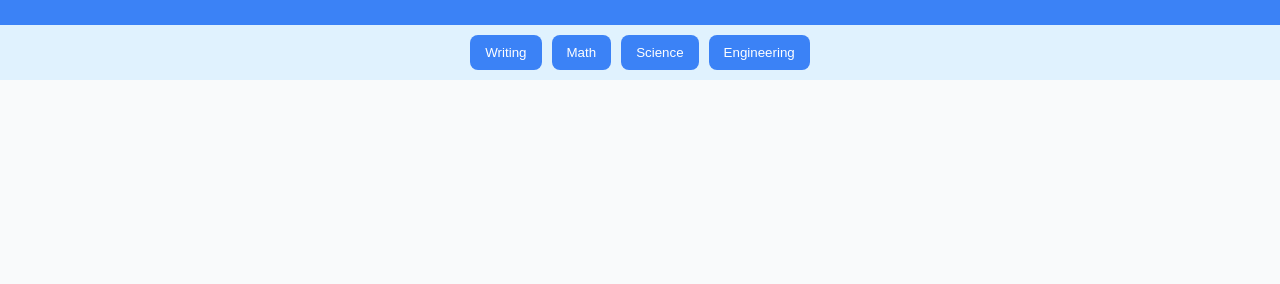
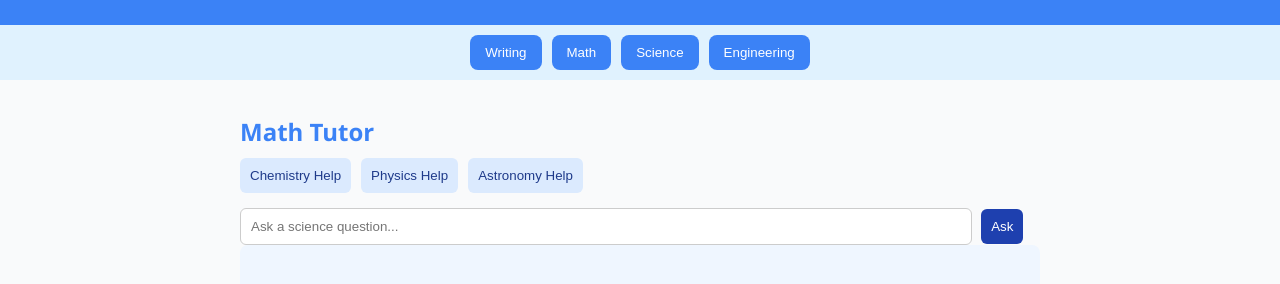
Before and after one commit to Brooksw453/QCC_Tutor, a plain HTML site: page index.html in a window 1280 px wide. Both pictures are taken after a click on the button "Science". Shown: the part 134-418 px from the top of the page. Drawn offline with Linux system fonts and the light colour scheme.

Commit message:
Update index.html

```diff
--- a/index.html
+++ b/index.html
@@ -53,7 +53,20 @@
       <div class="response" id="mathResponse"></div>
     </div>
 
-    <!-- Additional sections for Science and Engineering follow a similar pattern -->
+    <!-- Science -->
+        <div id="scienceSection" class="subject-section">
+      <h2>Math Tutor</h2>
+      <div class="recommendations">
+        <button class="rec-btn" data-subject="science" data-query="Help with chemistry">Chemistry Help</button>
+        <button class="rec-btn" data-subject="science" data-query="Help with physics">Physics Help</button>
+        <button class="rec-btn" data-subject="science" data-query="Help with Astronomy">Astronomy Help</button>
+      </div>
+      <div class="search-area">
+        <input type="text" id="scienceQuery" placeholder="Ask a science question...">
+        <button onclick="sendQuery('science', document.getElementById('scienceQuery').value)">Ask</button>
+      </div>
+      <div class="response" id="scienceResponse"></div>
+    </div>
     <!-- Duplicate Writing/Math sections above and adjust content for Science & Engineering -->
   </div>
 
```
